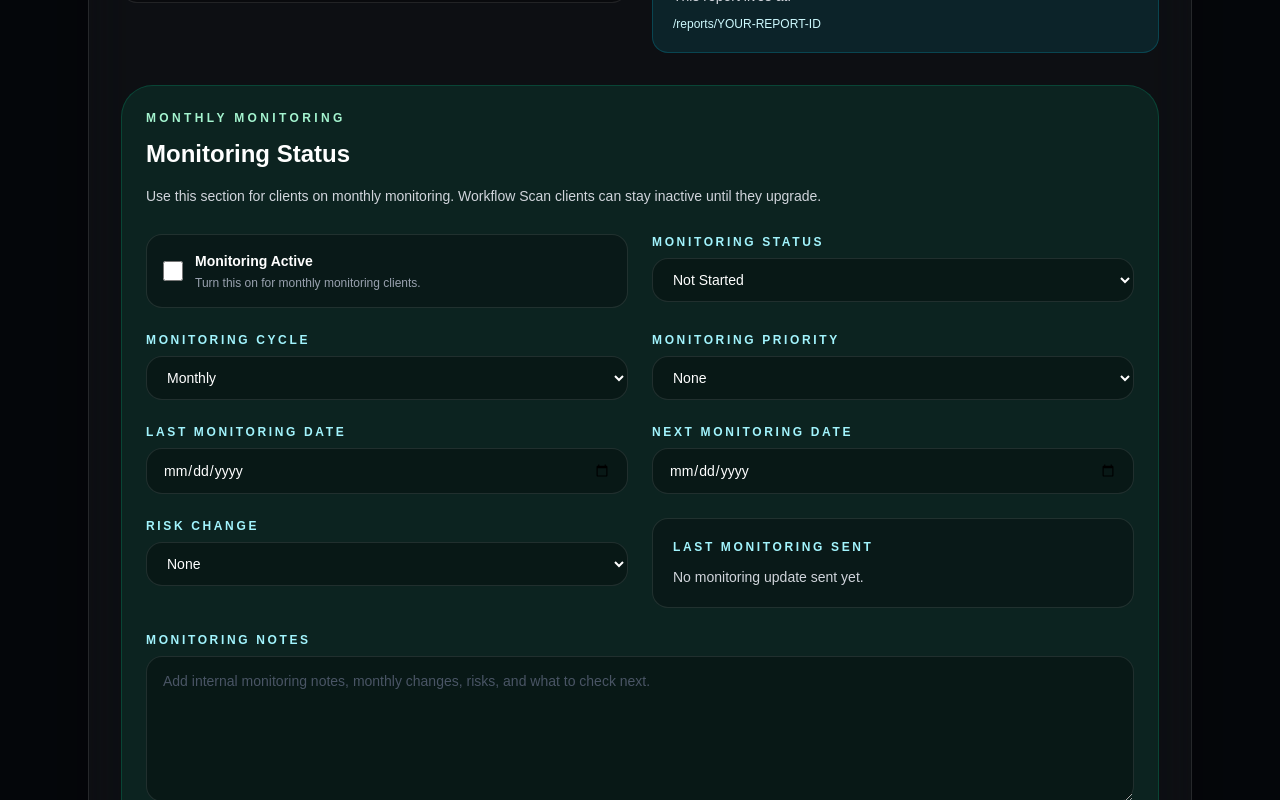
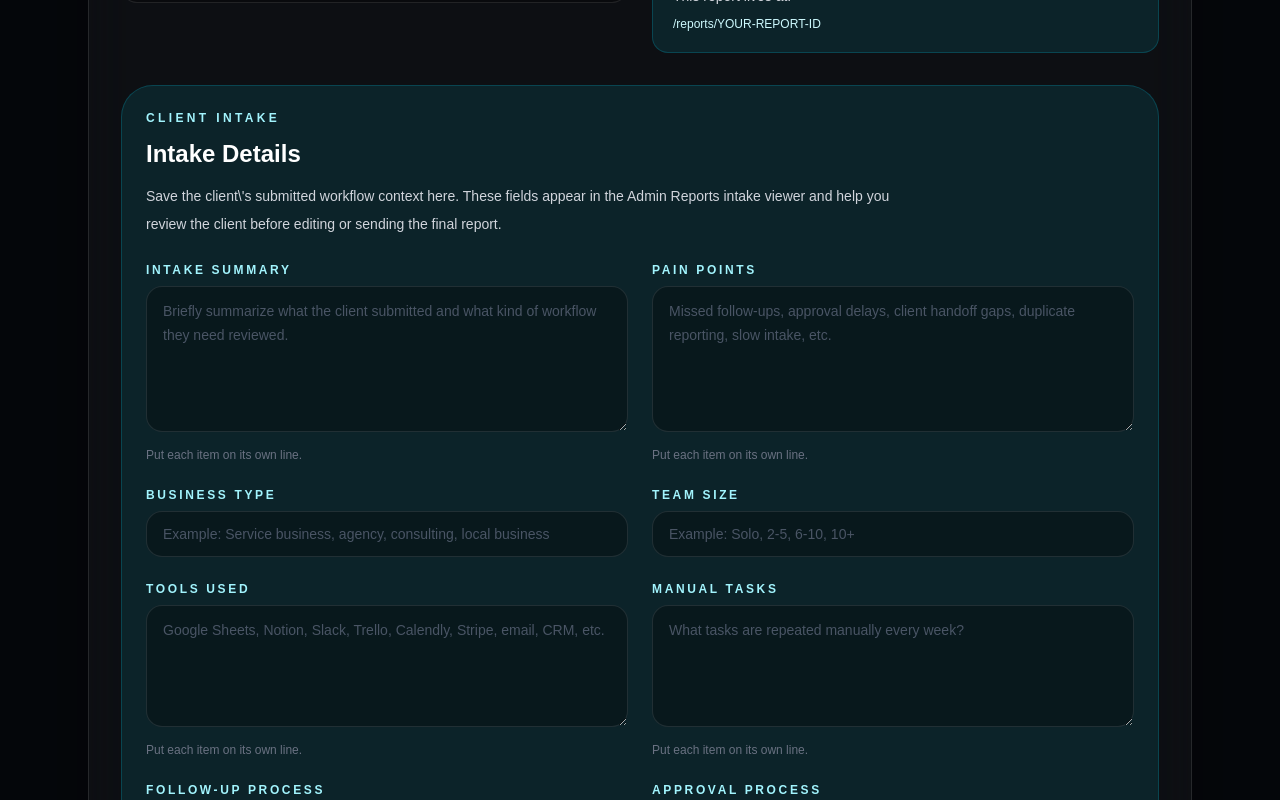
Before and after one commit to DexTheAIBusinessman/ghostlayer, a Next.js app: page /admin/reports/builder in a window 1280 px wide. Shown: the part 1280-2080 px from the top of the page. Built offline with nearby package versions, Linux system fonts and the light colour scheme.

Commit message:
add intake fields to report builder

```diff
--- a/app/admin/reports/builder/page.tsx
+++ b/app/admin/reports/builder/page.tsx
@@ -26,6 +26,15 @@ type ClientReport = {
   monitoring_priority: string | null;
   monitoring_risk_change: string | null;
   monitoring_last_sent_at: string | null;
+  intake_summary: string | null;
+  intake_business_type: string | null;
+  intake_team_size: string | null;
+  intake_tools: string | null;
+  intake_pain_points: string | null;
+  intake_manual_tasks: string | null;
+  intake_followup_process: string | null;
+  intake_approval_process: string | null;
+  intake_notes: string | null;
 };
 
 type ReportFormValues = {
@@ -52,6 +61,15 @@ type ReportFormValues = {
   monitoring_priority: string | null;
   monitoring_risk_change: string | null;
   monitoring_last_sent_at: string | null;
+  intake_summary: string | null;
+  intake_business_type: string | null;
+  intake_team_size: string | null;
+  intake_tools: string | null;
+  intake_pain_points: string | null;
+  intake_manual_tasks: string | null;
+  intake_followup_process: string | null;
+  intake_approval_process: string | null;
+  intake_notes: string | null;
 };
 
 function cleanReportId(value: string) {
@@ -185,6 +203,24 @@ async function saveReport(formData: FormData) {
     monitoring_risk_change:
       String(formData.get("monitoring_risk_change") || "").trim() || null,
     monitoring_last_sent_at: null,
+    intake_summary:
+      String(formData.get("intake_summary") || "").trim() || null,
+    intake_business_type:
+      String(formData.get("intake_business_type") || "").trim() || null,
+    intake_team_size:
+      String(formData.get("intake_team_size") || "").trim() || null,
+    intake_tools:
+      String(formData.get("intake_tools") || "").trim() || null,
+    intake_pain_points:
+      String(formData.get("intake_pain_points") || "").trim() || null,
+    intake_manual_tasks:
+      String(formData.get("intake_manual_tasks") || "").trim() || null,
+    intake_followup_process:
+      String(formData.get("intake_followup_process") || "").trim() || null,
+    intake_approval_process:
+      String(formData.get("intake_approval_process") || "").trim() || null,
+    intake_notes:
+      String(formData.get("intake_notes") || "").trim() || null,
   };
 
   const originalReportId = cleanReportId(
@@ -558,7 +594,97 @@ export default async function ReportBuilderPage({
             </div>
           </div>
 
-          <div className="mt-8 rounded-[2rem] border border-emerald-400/20 bg-emerald-400/10 p-6">
+          <div className="mt-8 rounded-[2rem] border border-cyan-400/20 bg-cyan-400/10 p-6">
+          <div className="mb-6">
+            <p className="text-xs font-bold uppercase tracking-[0.28em] text-cyan-200">
+              Client Intake
+            </p>
+            <h2 className="mt-3 text-2xl font-bold text-white">
+              Intake Details
+            </h2>
+            <p className="mt-3 max-w-3xl text-sm leading-7 text-gray-300">
+              Save the client\'s submitted workflow context here. These fields
+              appear in the Admin Reports intake viewer and help you review the
+              client before editing or sending the final report.
+            </p>
+          </div>
+
+          <div className="grid gap-6 md:grid-cols-2">
+            <TextArea
+              label="Intake Summary"
+              name="intake_summary"
+              placeholder="Briefly summarize what the client submitted and what kind of workflow they need reviewed."
+              rows={5}
+              defaultValue={report?.intake_summary || ""}
+            />
+
+            <TextArea
+              label="Pain Points"
+              name="intake_pain_points"
+              placeholder="Missed follow-ups, approval delays, client handoff gaps, duplicate reporting, slow intake, etc."
+              rows={5}
+              defaultValue={report?.intake_pain_points || ""}
+            />
+
+            <Field
+              label="Business Type"
+              name="intake_business_type"
+              placeholder="Example: Service business, agency, consulting, local business"
+              defaultValue={report?.intake_business_type || ""}
+            />
+
+            <Field
+              label="Team Size"
+              name="intake_team_size"
+              placeholder="Example: Solo, 2-5, 6-10, 10+"
+              defaultValue={report?.intake_team_size || ""}
+            />
+
+            <TextArea
+              label="Tools Used"
+              name="intake_tools"
+              placeholder="Google Sheets, Notion, Slack, Trello, Calendly, Stripe, email, CRM, etc."
+              rows={4}
+              defaultValue={report?.intake_tools || ""}
+            />
+
+            <TextArea
+              label="Manual Tasks"
+              name="intake_manual_tasks"
+              placeholder="What tasks are repeated manually every week?"
+              rows={4}
+              defaultValue={report?.intake_manual_tasks || ""}
+            />
+
+            <TextArea
+              label="Follow-up Process"
+              name="intake_followup_process"
+              placeholder="How does the client currently track follow-ups, reminders, handoffs, and next steps?"
+              rows={4}
+              defaultValue={report?.intake_followup_process || ""}
+            />
+
+            <TextArea
+              label="Approval Process"
+              name="intake_approval_process"
+              placeholder="How are approvals, decisions, sign-offs, or client confirmations handled?"
+              rows={4}
+              defaultValue={report?.intake_approval_process || ""}
+            />
+
+            <div className="md:col-span-2">
+              <TextArea
+                label="Intake Notes"
+                name="intake_notes"
+                placeholder="Any extra notes, context, concerns, or manual observations from reviewing the intake."
+                rows={6}
+                defaultValue={report?.intake_notes || ""}
+              />
+            </div>
+          </div>
+        </div>
+
+        <div className="mt-8 rounded-[2rem] border border-emerald-400/20 bg-emerald-400/10 p-6">
             <div className="mb-6">
               <p className="text-xs font-bold uppercase tracking-[0.28em] text-emerald-200">
                 Monthly Monitoring
```
